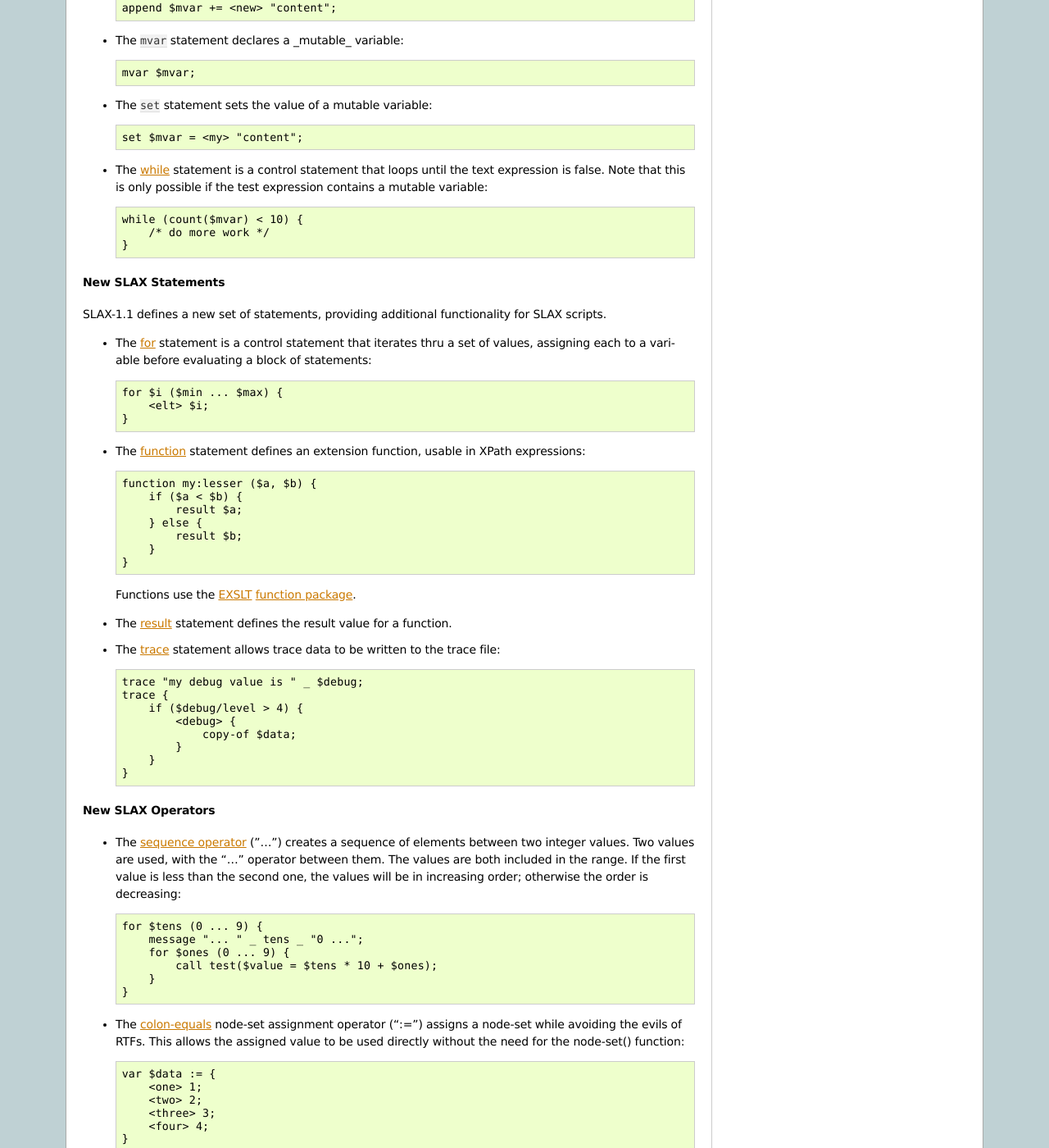
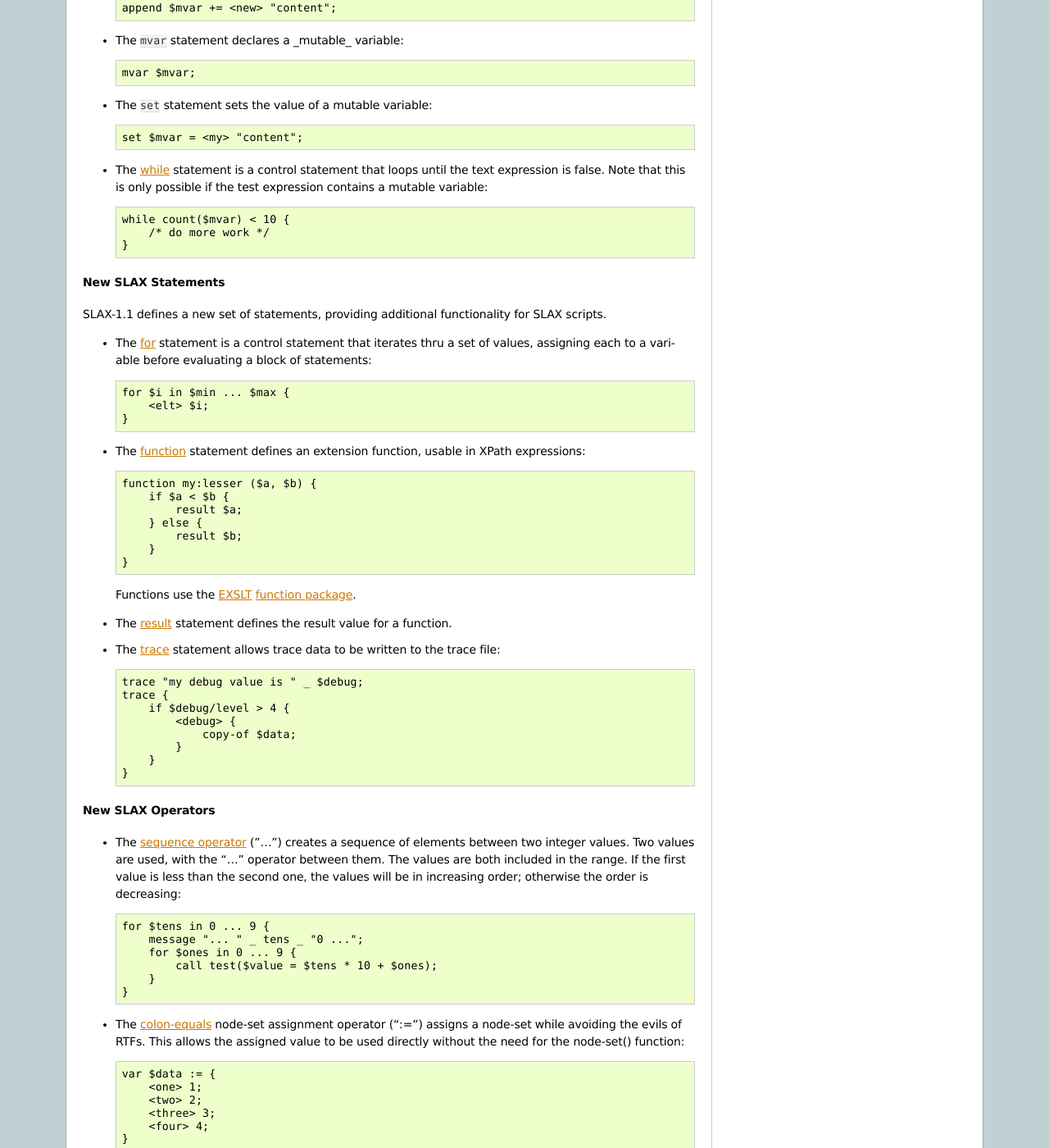
Before and after one commit to Juniper/libslax, a Sphinx documentation site: the page built from doc/notes.rst, in a window 1280 px wide and 1400 px high, scrolled down 9331 px. Shown: the whole window at 82% size. Built offline with Sphinx 7.4.7, drawn with Linux system fonts in a browser that asks for light colours; some of the changed text lies outside the part shown.

```diff
--- a/doc/notes.rst
+++ b/doc/notes.rst
@@ -157,7 +157,7 @@ Now consider the following code::
 
     mvar $z = $y/*[starts-with("x", name())];
     var $a = $z[1];
-    if ($a) {
+    if $a {
         set $z = <rvt> "a";  /* RVT */
         var $b = $z[1];      /* refers to nodes in "fake" $y doc */
         set $z = <next> "b"; /* RVT */
@@ -291,7 +291,7 @@ familiar "if" statement. Minor details are more transparent.
 
 The majority of our scripts are simple, following the pattern::
 
-    if (find/something/bad) {
+    if find/something/bad {
         call error($message = "found something bad");
     }
 
@@ -634,7 +634,7 @@ associated issues.
   until the text expression is false.  Note that this is only possible
   if the test expression contains a mutable variable::
 
-    while (count($mvar) < 10) {
+    while count($mvar) < 10 {
         /* do more work */
     }
 
@@ -648,7 +648,7 @@ functionality for SLAX scripts.
   thru a set of values, assigning each to a variable before evaluating a
   block of statements::
 
-    for $i ($min ... $max) {
+    for $i in $min ... $max {
         <elt> $i;
     }
 
@@ -656,7 +656,7 @@ functionality for SLAX scripts.
   function, usable in XPath expressions::
 
     function my:lesser ($a, $b) {
-        if ($a < $b) {
+        if $a < $b {
             result $a;
         } else {
             result $b;
@@ -676,7 +676,7 @@ functionality for SLAX scripts.
 
     trace "my debug value is " _ $debug;
     trace {
-        if ($debug/level > 4) {
+        if $debug/level > 4 {
             <debug> {
                 copy-of $data;
             }
@@ -692,9 +692,9 @@ New SLAX Operators
   the range.  If the first value is less than the second one, the values
   will be in increasing order; otherwise the order is decreasing::
 
-    for $tens (0 ... 9) {
+    for $tens in 0 ... 9 {
         message "... " _ tens _ "0 ...";
-        for $ones (0 ... 9) {
+        for $ones in 0 ... 9 {
             call test($value = $tens * 10 + $ones);
         }
     }
```
